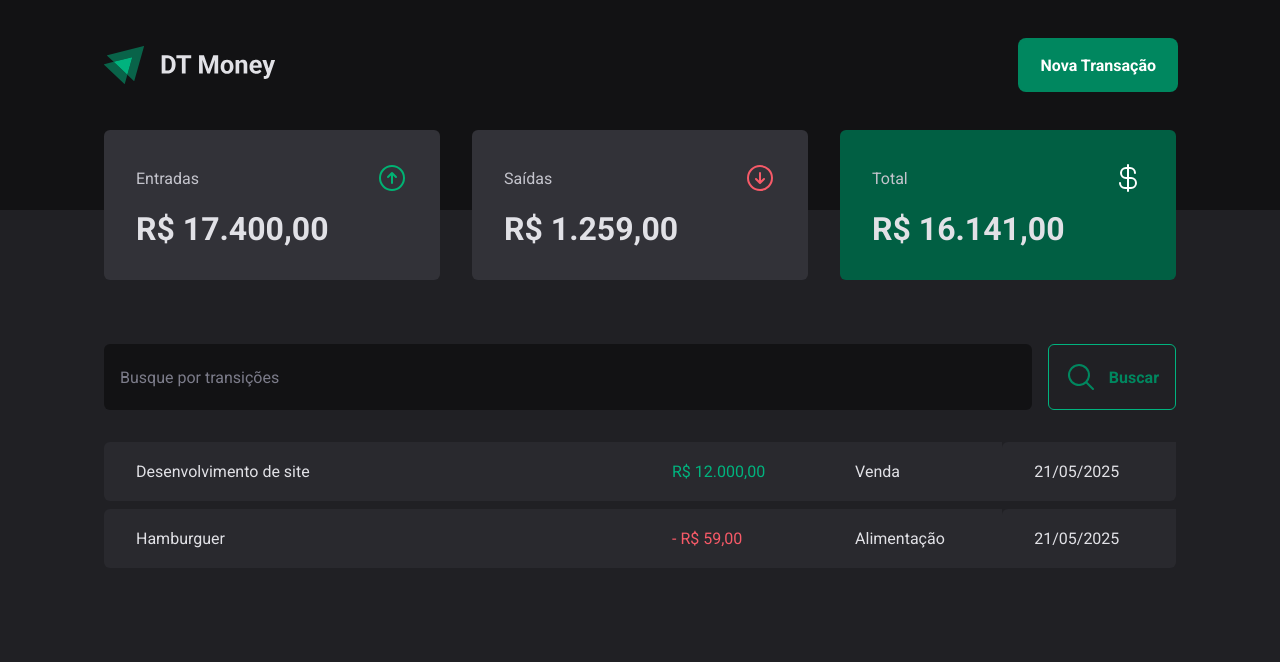
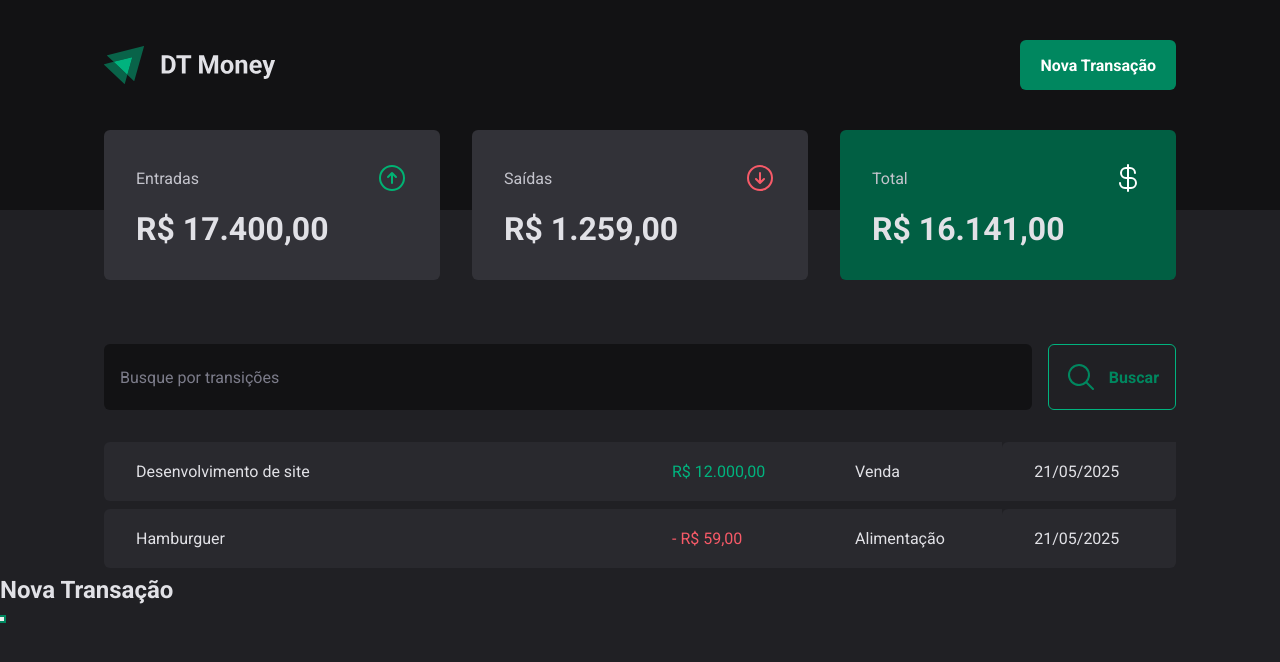
Before and after one commit to corde177/ControloDeReceitas, a React (Vite) app: page / in a window 1280 px wide. Both pictures are taken after a click on the button "Nova Transação". Shown: the top 662 px of the page. Built offline with nearby package versions, Linux system fonts and the light colour scheme.

Commit message:
feat: Criando um modal acessivel, usando a biblioteca radi-ui

```diff
--- a/package.json
+++ b/package.json
@@ -11,6 +11,7 @@
   },
   "dependencies": {
     "@phosphor-icons/react": "^2.1.8",
+    "@radix-ui/react-dialog": "^1.1.14",
     "react": "^19.1.0",
     "react-dom": "^19.1.0",
     "styled-components": "^6.1.18"
--- a/src/components/Header/Header.tsx
+++ b/src/components/Header/Header.tsx
@@ -1,14 +1,30 @@
-import { HeaderContainer, HeaderContent, NewTransactionButton } from "./style";
+import {
+  HeaderContainer,
+  HeaderContent,
+  NewTransactionButton,
+} from "./style";
 import LogoImg from "../../assets/logo.svg";
+import * as Dialog from "@radix-ui/react-dialog";
 
 export function Header() {
   return (
     <HeaderContainer>
       <HeaderContent>
-        <img src={LogoImg} alt="" />
-        <NewTransactionButton>
-           Nova Transação
-        </NewTransactionButton>
+        <img src={LogoImg} alt="Logo" />
+
+        <Dialog.Root>
+          <Dialog.Trigger asChild>
+            <NewTransactionButton>Nova Transação</NewTransactionButton>
+          </Dialog.Trigger>
+
+          <Dialog.Portal>
+            <Dialog.Overlay />
+            <Dialog.Content>
+              <Dialog.Title>Nova Transação</Dialog.Title>
+              <Dialog.Close />
+            </Dialog.Content>
+          </Dialog.Portal>
+        </Dialog.Root>
       </HeaderContent>
     </HeaderContainer>
   );
```
Also changed, not shown: 1 other file (tests, documents, lock files or other folders).
